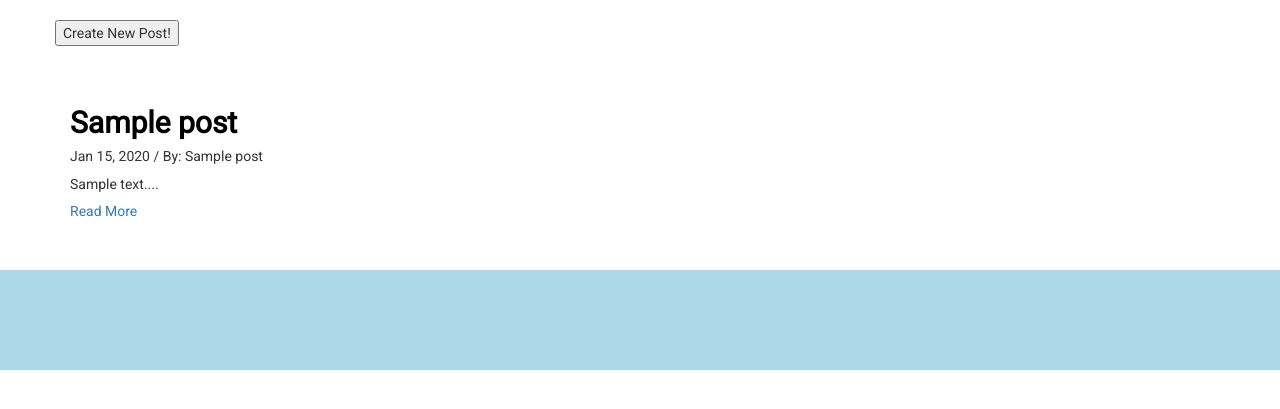
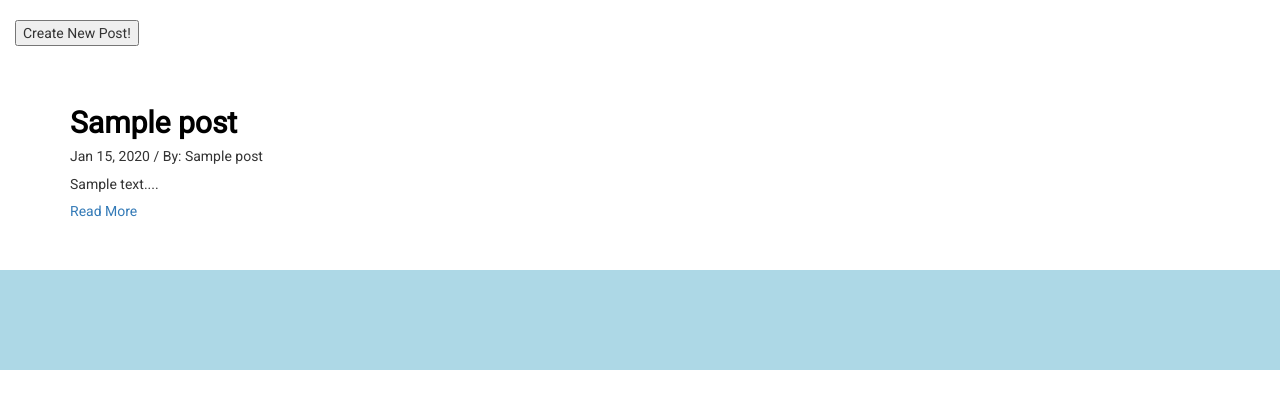
Before and after one commit to GreenGiraffe1/Multi-User-Blog, a Python web app: template myapp/templates/blog.html in a window 1280 px wide. Shown: the part 103-512 px from the top of the page. Run offline with Jinja, Linux system fonts and the light colour scheme; the template is opened without the code that fills it: most values are stand-ins (such as "Sample title", 1, 10 or a date in 2020).

Commit message:
modify so containers are created inside of the individual templates

```diff
--- a/myapp/templates/base.html
+++ b/myapp/templates/base.html
@@ -27,10 +27,10 @@
                 </div>
                 {% endif %}
         </header>
-        <div class="container block-stuff" id="content">
-            {% block content %}
-            {% endblock %}
-        </div>
+
+        {% block content %}
+        {% endblock %}
+
         <footer class="container-fluid">
         </footer>
     </body>
--- a/myapp/templates/blog.html
+++ b/myapp/templates/blog.html
@@ -2,12 +2,13 @@
 
         {% block content %}
         {% if uname %}
-            <div class="row create-row">
+            <div class="container-fluid create-row">
                 {% include "createpost.html" %}
             </div>
         {% endif %}
 
         {% for post in posts %}
+            <div class="container">
                 <br>
                 <br>
                 <div class="post">
@@ -24,9 +25,11 @@
                     <div class="continue-link">
                         <h5><a href="/blog/{{post.key().id()}}">Read More</a></h5>
                     </div>
-
+                </div>
             </div>
         {% endfor %}
+            <div class="container">
                 <br>
                 <br>
+            </div>
         {% endblock %}
--- a/myapp/templates/edit.html
+++ b/myapp/templates/edit.html
@@ -1,6 +1,7 @@
         {% extends "base.html" %}
 
         {% block content %}
+        <div class="container">
             <h2>Edit Your Post:</h2>
             <form class="edit-post" method="post">
                 <textarea name="post_update" rows="8" cols="80">{{post.content}}</textarea>
@@ -10,4 +11,5 @@
             <form class="edit-post" action="/blog/{{post.key().id()}}">
                 <button type="submit">Cancel</button>
             </form>
+        </div>
         {% endblock %}
--- a/myapp/templates/editcomment.html
+++ b/myapp/templates/editcomment.html
@@ -1,6 +1,7 @@
         {% extends "base.html" %}
 
         {% block content %}
+        <div class="container">
             <h2>Edit Your Comment:</h2>
             <form class="edit-com" method="post">
                 <textarea name="comment_update" rows="8" cols="80">{{comment.content}}</textarea>
@@ -10,4 +11,5 @@
             <form class="edit-com" action="/blog/{{comment.post_id}}">
                 <button type="submit">Cancel</button>
             </form>
+        </div>
         {% endblock %}
--- a/myapp/templates/login.html
+++ b/myapp/templates/login.html
@@ -1,6 +1,7 @@
         {% extends "base.html" %}
 
         {% block content %}
+        <div class="container">
             <h2>Login:</h2>
             <form class="login" method="post">
                 <label>
@@ -18,6 +19,6 @@
                 <div class="">
                     <input type="submit" value="Submit">
                 </div>
-
             </form>
+        </div>
         {% endblock %}
--- a/myapp/templates/newpost.html
+++ b/myapp/templates/newpost.html
@@ -1,6 +1,7 @@
         {% extends "base.html" %}
 
         {% block content %}
+        <div class="container">
             <br>
             <h2>New Post:</h2>
             <form method="post">
@@ -17,4 +18,5 @@
                 <div class="error">{{error}}</div>
                 <input type="submit" value="Submit">
             </form>
+        </div>
         {% endblock %}
--- a/myapp/templates/permalink.html
+++ b/myapp/templates/permalink.html
@@ -1,6 +1,7 @@
         {% extends "base.html" %}
 
         {% block content %}
+        <div class="container">
             <br>
             <br>
             <br>
@@ -63,4 +64,5 @@
             <br>
             <br>
             <br>
+        </div>
         {% endblock %}
--- a/myapp/templates/register.html
+++ b/myapp/templates/register.html
@@ -1,6 +1,7 @@
         {% extends "base.html" %}
 
         {% block content %}
+        <div class="container">
             <h2>Register:</h2>
             <form method="post">
                 <label>
@@ -38,4 +39,5 @@
                 <br>
                 <button>Submit</button>
             </form>
+        </div>
         {% endblock %}
```
Lines whose indentation alone changed are shown as unchanged.
